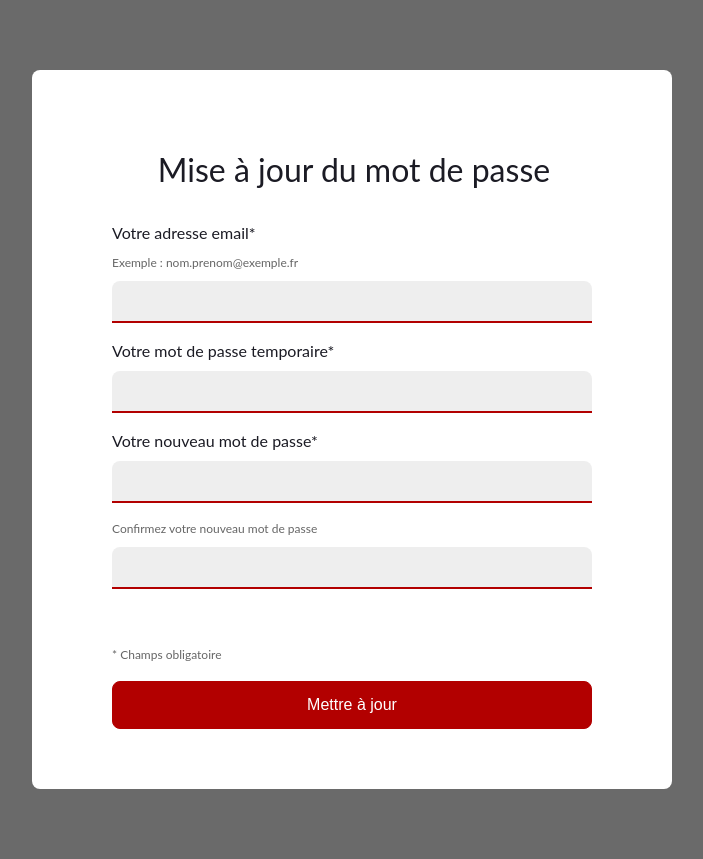
After one commit to mgermerie/as-website, a PHP site: template views/pages/passwordReset.php in a window 1280 px wide. The commit adds this page. Shown: the whole page, without its empty margins (288-991 px from the left). Run offline with PHP 8.4, Linux system fonts and the light colour scheme; the template is opened without the code that fills it, so the values that code supplies are empty; style sheets or scripts are compiled from the project's sources.

Commit message:
add password reset procedure

```diff
--- /dev/null
+++ b/assets/js/password-reset-submission.js
@@ -0,0 +1,31 @@
+const registerForm = document.getElementById('form-reset-password');
+
+
+registerForm.addEventListener('submit', (event) => {
+	const formData = new FormData(registerForm);
+
+	if (
+		!formData.get('userMail')
+		|| !formData.get('userTempPassword')
+		|| !formData.get('userPassword')
+		|| !formData.get('userPassword2')
+	) {
+		event.preventDefault();
+
+		const errorMessage = document.getElementById('not-all-fields-error');
+		errorMessage.classList.add('visible');
+	} else if (formData.get('userPassword') !== formData.get('userPassword2')) {
+		event.preventDefault();
+
+		const passwordMessage = document.getElementById('password-match-error');
+		passwordMessage.classList.add('visible');
+
+		for (let passwordInput of document.getElementsByClassName(
+			'form-register-password',
+		)) {
+			passwordInput.oninput = () => {
+				passwordMessage.classList.remove('visible');
+			}
+		}
+	}
+});
--- a/index.php
+++ b/index.php
@@ -60,6 +60,9 @@ else if ( $_GET['action'] === 'team' )
 		redirect( 'index.php' );
 	}
 }
+else if ( $_GET['action'] === 'passwordReset' ) {
+	require_once( './controllers/passwordReset.php' );
+}
 else if ( $_GET['action'] === '505' )
 {
 	require_once( './controllers/505.php' );
--- /dev/null
+++ b/views/pages/passwordReset.php
@@ -0,0 +1,101 @@
+<!DOCTYPE html>
+<html lang="fr">
+
+	<head>
+		<meta charset="UTF-8">
+		<meta name="viewport" content="width=device-width,initial-scale=1">
+
+		<title>Olympiades 2024 - <?php echo $pageTitle ?></title>
+
+		<link rel="stylesheet" href="./assets/styles/constants.css">
+		<link rel="stylesheet" href="./assets/styles/style.css">
+	</head>
+
+	<body>
+
+<?php	require_once( './views/includes/error-panels.php' ); ?>
+
+		<div	class="panel-wrapper"
+				id="toto">
+
+			<div	class="panel"
+					id="login-toto">
+
+				<form	id="form-reset-password"
+						action="/?action=authentification"
+						method="POST">
+
+					<fieldset class="form-fieldset">
+						<legend	class="form-fieldset-legend">
+							Mise à jour du mot de passe
+						</legend>
+
+						<label class="form-label">
+							Votre adresse email*
+							<span class="form-label-hint">
+								Exemple : nom.prenom@exemple.fr
+							</span>
+							<input	class="form-input form-input-text"
+									type="email"
+									name="userMail">
+						</label>
+
+						<label class="form-label">
+							Votre mot de passe temporaire*
+							<input	class="form-input form-input-text"
+									type="password"
+									name="userTempPassword">
+						</label>
+
+						<label class="form-label">
+							Votre nouveau mot de passe*
+							<span	class="form-label-hint form-label-error"
+									id="password-match-error">
+								Les mots de passe saisis ne sont pas identiques.
+							</span>
+							<input	class="form-input form-input-text
+										form-register-password"
+									type="password"
+									name="userPassword">
+						</label>
+
+						<label class="form-label">
+							<span class="form-label-hint">
+								Confirmez votre nouveau mot de passe
+							</span>
+							<input	class="form-input form-input-text
+										form-register-password"
+									type="password"
+									name="userPassword2">
+						</label>
+
+
+						<label class="form-label form-label-submit">
+							<span	class="form-label-hint form-label-error"
+									id="not-all-fields-error">
+								Merci de renseigner tous les champs obligatoires
+							</span>
+							<span class="form-label-hint">
+								* Champs obligatoire
+							</span>
+						</label>
+						<input	class="button first-color full-button
+									form-input form-input-submit"
+								type="submit"
+								name="changePassword"
+								value="Mettre à jour">
+
+					</fieldset>
+
+				</form>
+
+			</div>
+
+		</div>
+
+		<script	src="/assets/js/password-reset-submission.js"></script>
+		<script	src="/assets/js/error-panel.js"></script>
+
+	</body>
+
+</html>
```
Also changed, not shown: controllers/authentification.php (+45 -0 lines), controllers/passwordReset.php (added, +15 -0 lines), models/AuthentificationManager.php (+26 -0 lines), models/DatabaseManager.php (+17 -0 lines).
